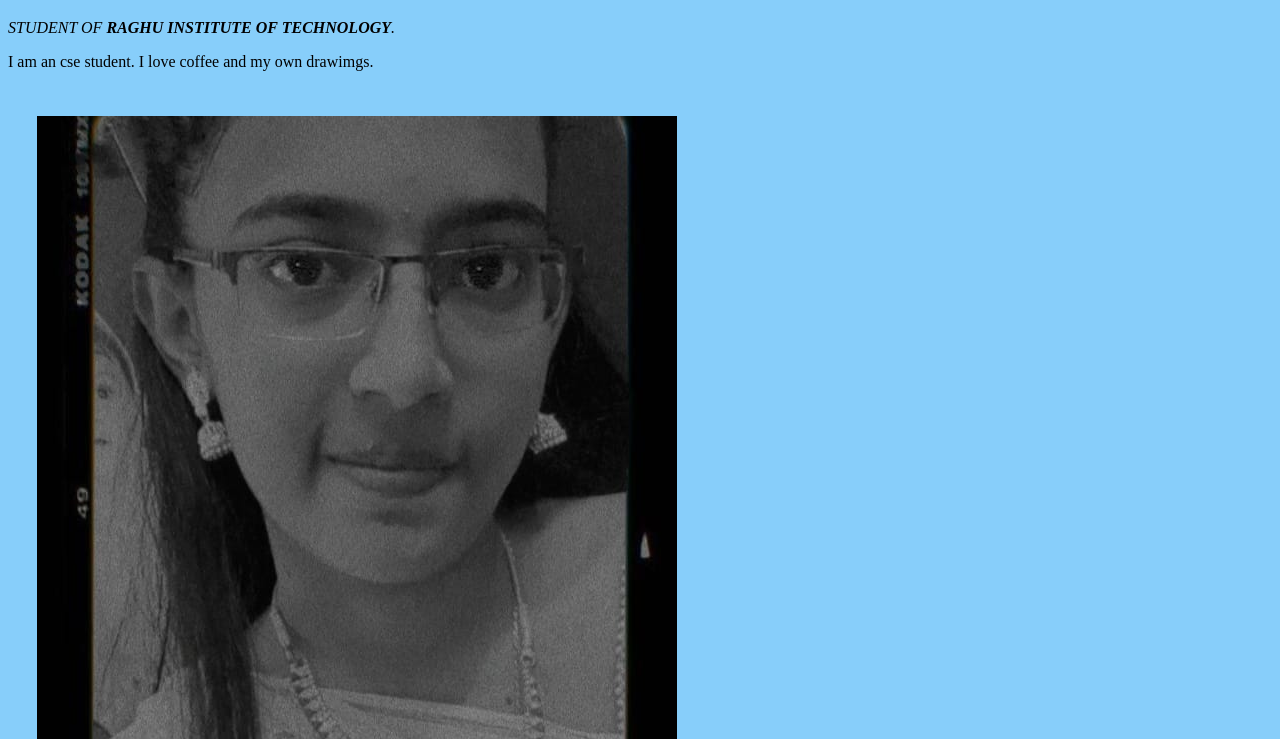
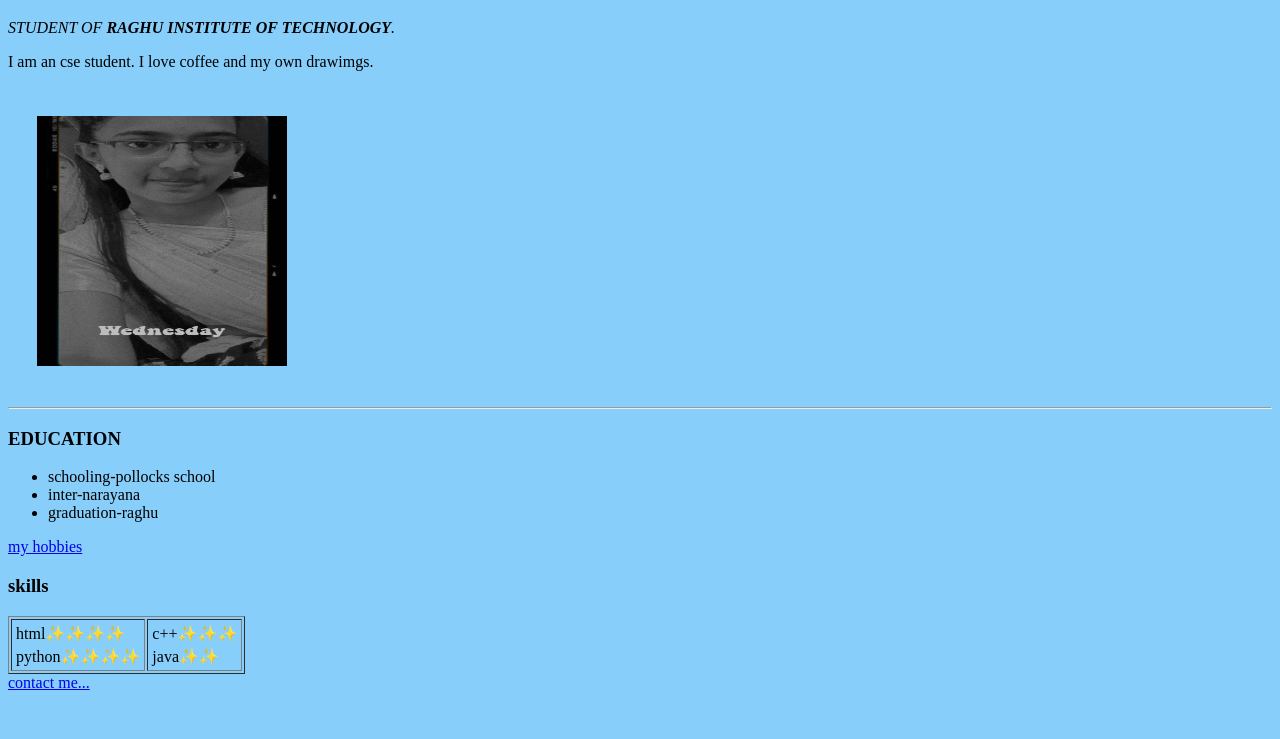
Before and after one commit to meghanaganti/cv, a plain HTML site: page index.html in a window 1280 px wide. Shown: the part 61-800 px from the top of the page. Drawn offline with Linux system fonts and the light colour scheme.

Commit message:
Update index.html

```diff
--- a/index.html
+++ b/index.html
@@ -9,7 +9,7 @@
 <body style="background-color:#87cefa;">
   <table cellspacing="28">
     <tr>
-      <td><img src="images/meghana.png" alt="meghana profile pic"></td>
+      <td><img src="images/meghana.png" width="250" height="250" alt="meghana profile pic"></td>
         <h1>MEGHANA GANTI</h1>
         <p><em>STUDENT OF <strong>RAGHU INSTITUTE OF TECHNOLOGY</strong>.</em></p>
       <p>I am an cse student. I love coffee and my own drawimgs.</p>
```
